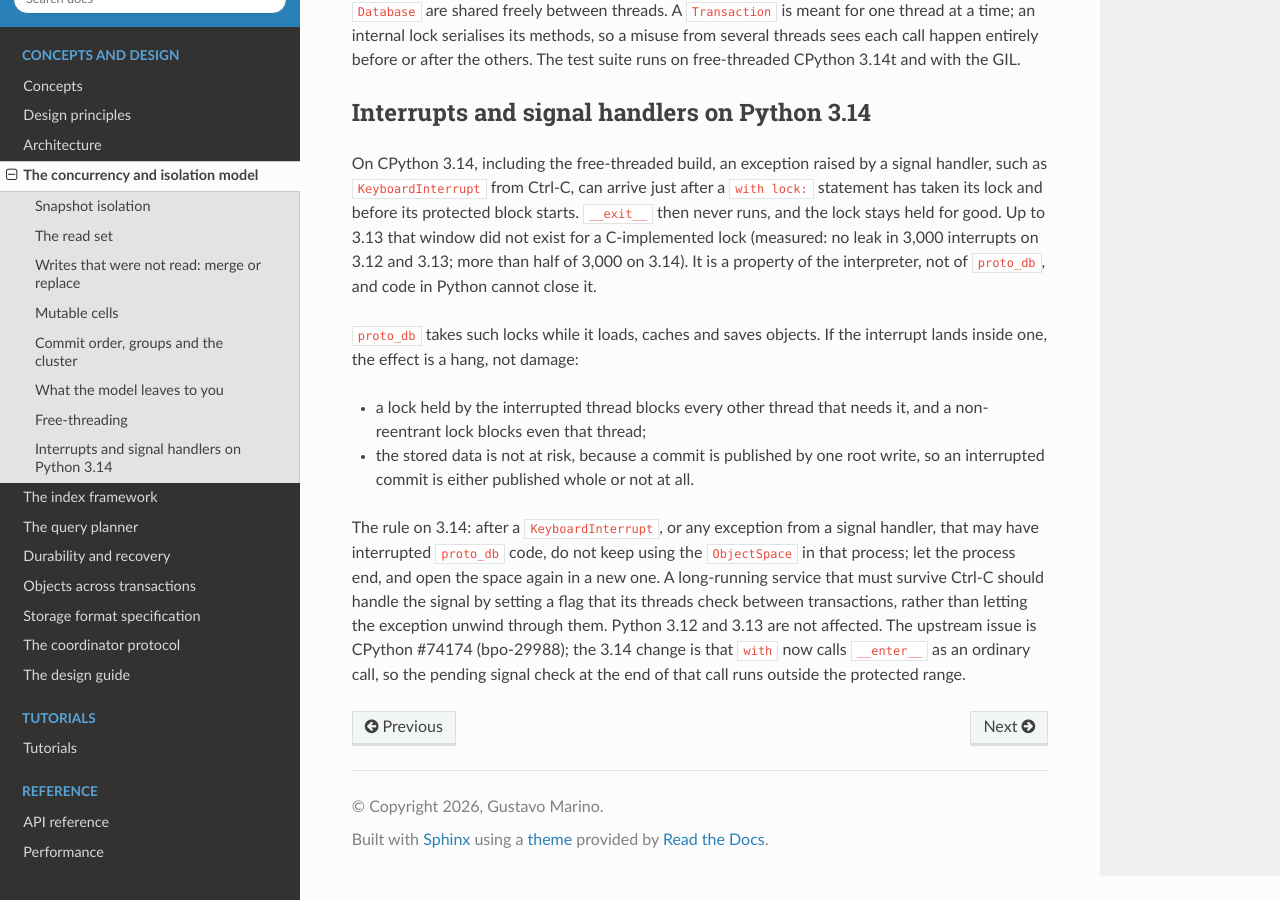
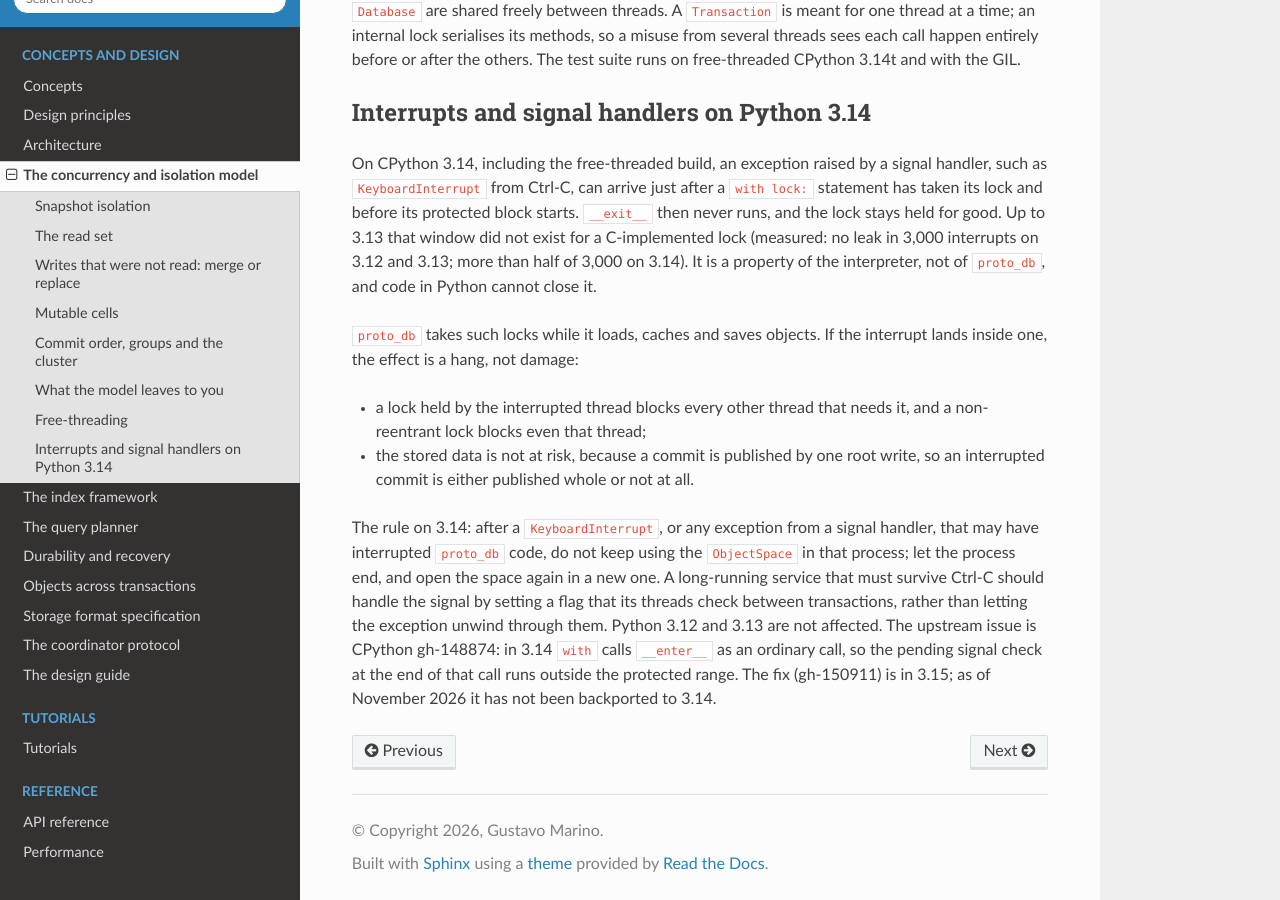
Before and after one commit to gamarino/ProtoDB, a Sphinx documentation site: the page built from docs/source/concurrency-model.rst, in a window 1280 px wide and 900 px high, scrolled down 2521 px. Built offline with Sphinx 7.4.7 and the Read the Docs theme 3.1.0, drawn with Linux system fonts in a browser that asks for light colours.

Commit message:
docs: cite CPython gh-148874 for the 3.14 interrupt hazard (fixed in 3.15)
Co-Authored-By: Claude Opus 5.5 <noreply@anthropic.com>

```diff
--- a/docs/source/concurrency-model.rst
+++ b/docs/source/concurrency-model.rst
@@ -126,6 +126,7 @@ The rule on 3.14: after a ``KeyboardInterrupt``, or any exception from a signal
 interrupted ``proto_db`` code, do not keep using the ``ObjectSpace`` in that process; let the process end,
 and open the space again in a new one. A long-running service that must survive Ctrl-C should handle the
 signal by setting a flag that its threads check between transactions, rather than letting the exception
-unwind through them. Python 3.12 and 3.13 are not affected. The upstream issue is CPython #74174
-(bpo-29988); the 3.14 change is that ``with`` now calls ``__enter__`` as an ordinary call, so the pending
-signal check at the end of that call runs outside the protected range.
+unwind through them. Python 3.12 and 3.13 are not affected. The upstream issue is CPython gh-148874: in
+3.14 ``with`` calls ``__enter__`` as an ordinary call, so the pending signal check at the end of that call
+runs outside the protected range. The fix (gh-150911) is in 3.15; as of November 2026 it has not been
+backported to 3.14.
```
Also changed, not shown: CHANGELOG.md (+2 -2 lines).
